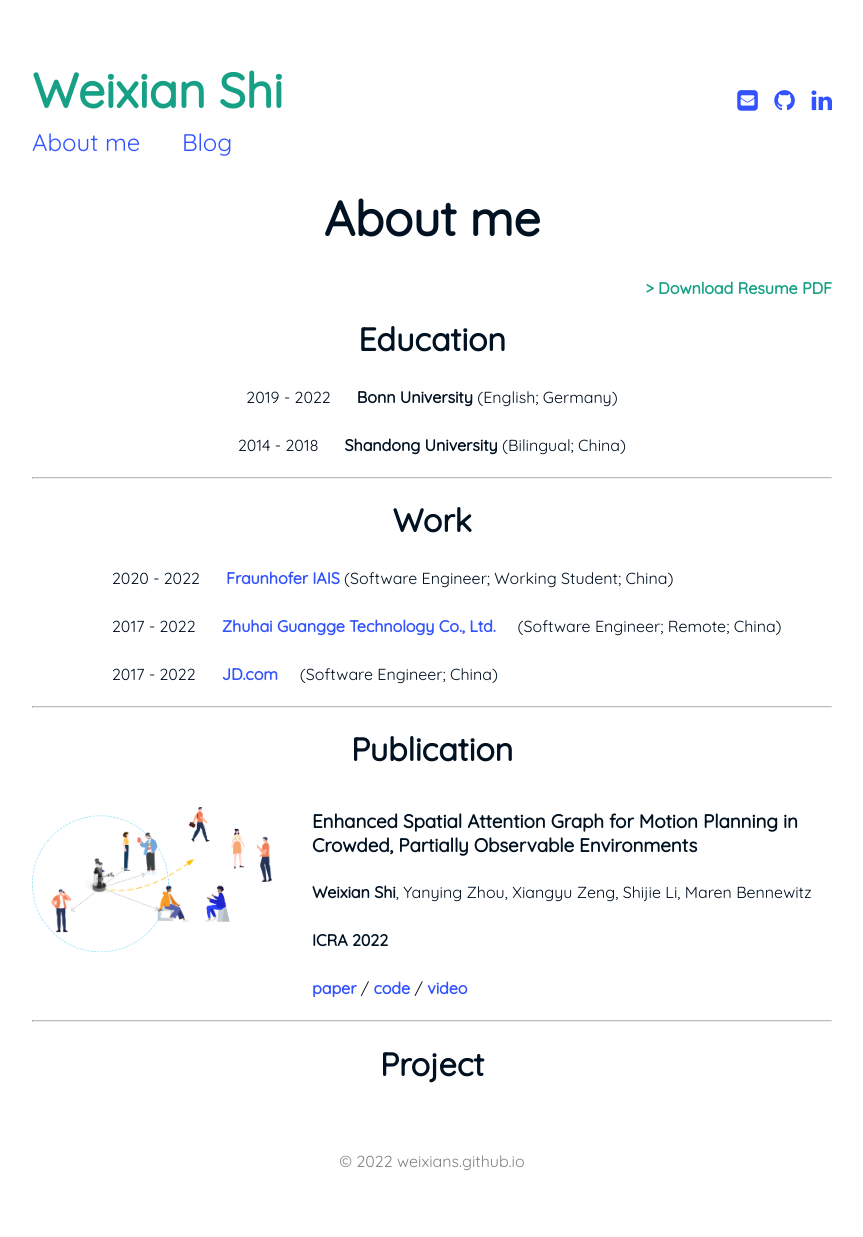
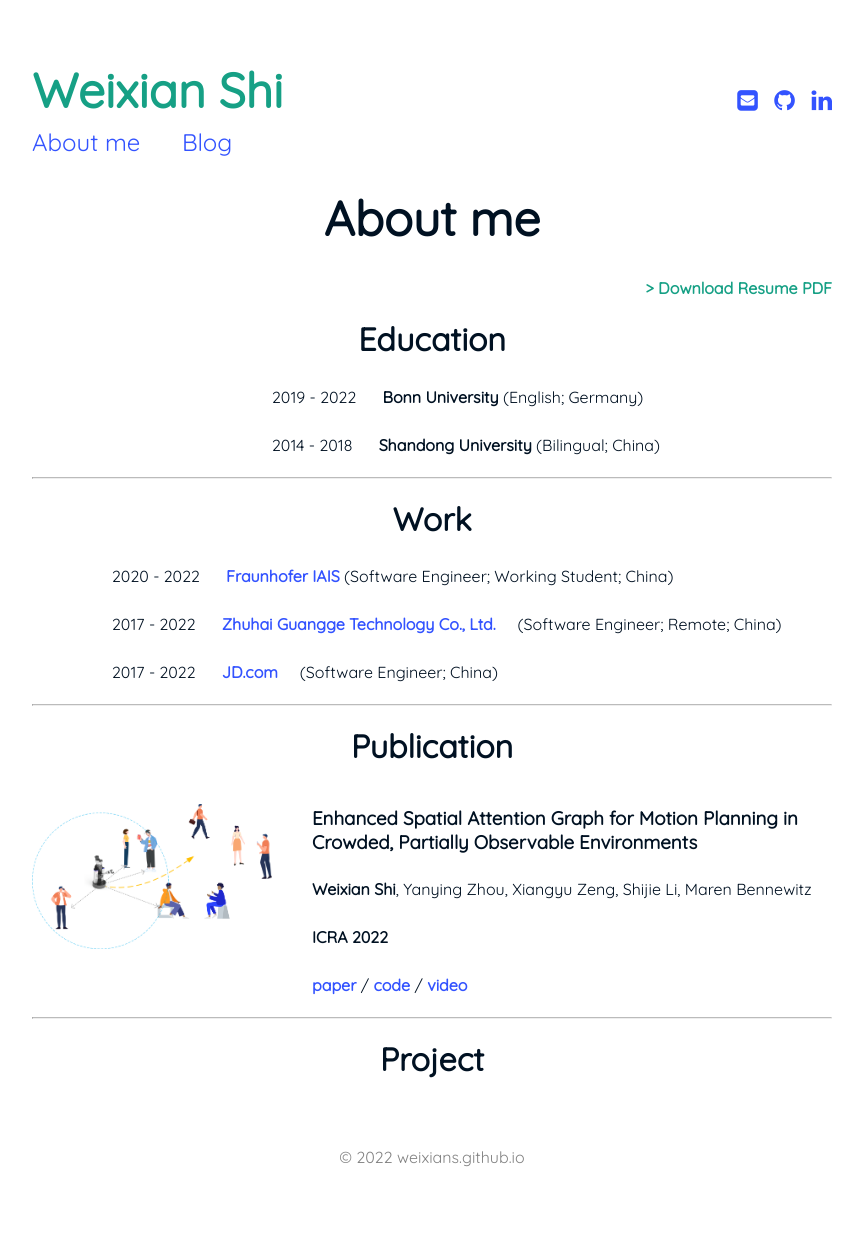
Before and after one commit to weixians/weixians.github.io, a Jekyll site: the page built from about_me.html, in a window 1280 px wide. Shown: the whole page, without its empty margins (208-1071 px from the left). Built offline with Jekyll 4.4.1, drawn with Linux system fonts in a browser that asks for light colours.

Commit message:
change content

```diff
--- a/about_me.html
+++ b/about_me.html
@@ -12,6 +12,9 @@
     hr.solid {
         border-top: 1px solid #bbb;
     }
+    h1.title{
+        margin-top: 20px;
+    }
 </style>
 
 <span style="float: right; ">
@@ -21,12 +24,14 @@
 
 <div style="text-align: center;">
     <h1>Education</h1>
-    <p>2019 - 2022 &nbsp;&nbsp;&nbsp;&nbsp; <b>Bonn University</b> (English; Germany)</p>
-    <p>2014 - 2018 &nbsp;&nbsp;&nbsp;&nbsp; <b>Shandong University</b> (Bilingual; China)</p>
+    <div style="text-align: left;padding-left: 30%">
+        <p>2019 - 2022 &nbsp;&nbsp;&nbsp;&nbsp; <b>Bonn University</b> (English; Germany)</p>
+        <p>2014 - 2018 &nbsp;&nbsp;&nbsp;&nbsp; <b>Shandong University</b> (Bilingual; China)</p>
+    </div>
 
     <hr class="solid"/>
 
-    <h1>Work</h1>
+    <h1 class="title">Work</h1>
     <div style="text-align: left;padding-left: 10%">
         <p>2020 - 2022 &nbsp;&nbsp;&nbsp;&nbsp;
             <strong><a href="https://www.iais.fraunhofer.de/en.html" target="_blank">Fraunhofer IAIS</a>
@@ -43,7 +48,7 @@
 
     <hr class="solid"/>
 
-    <h1>Publication</h1>
+    <h1 class="title">Publication</h1>
     <!--    <div style="border: 0.5px solid gray;width:200px;height:0;margin-left: 50%; transform: translate(-50%,-50%);"></div>-->
     <div style="height:220px;text-align: left">
         <div style="width:30%; height:auto; float:left; display:inline; margin-top: 2%">
@@ -58,13 +63,13 @@
                 <a href="https://www.hrl.uni-bonn.de/publications/shi22icra.pdf" target="_blank">paper</a> /
                 <a href="https://github.com/weixians/esa" target="_blank">code</a> /
                 <a href="https://www.hrl.uni-bonn.de/publications/shi22icra.mp4" target="_blank">video</a>
-<!--                <span>presentation</span>-->
+                <!--                <span>presentation</span>-->
             </p>
         </div>
     </div>
 
     <hr class="solid"/>
 
-    <h1>Project</h1>
+    <h1 class="title">Project</h1>
 
 </div>
```
